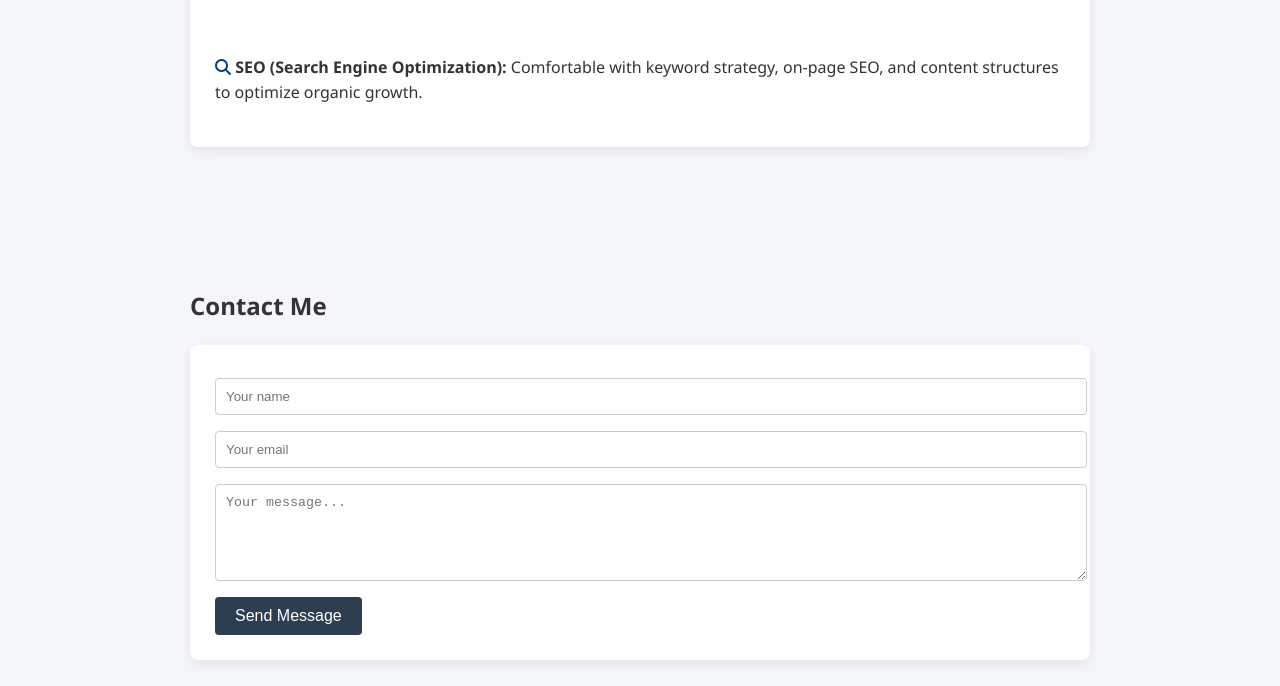
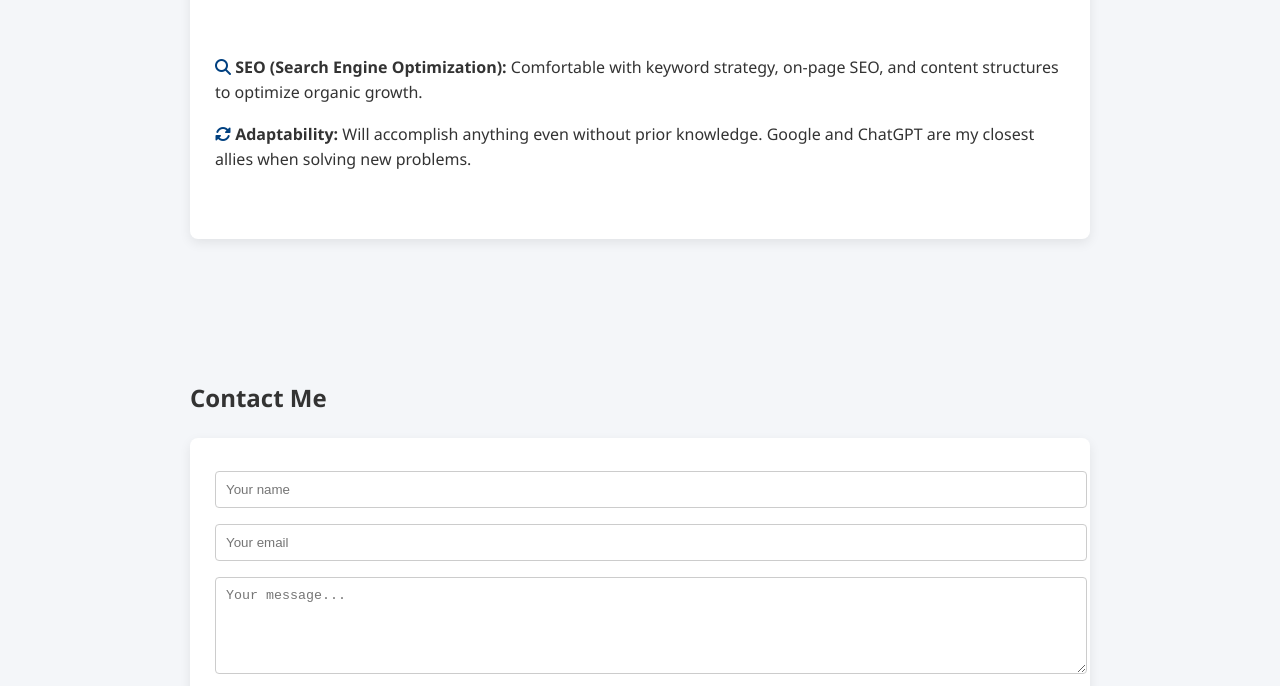
Before and after one commit to cayaan/cayaan.github.io, a plain HTML site: page index.html in a window 1280 px wide. Shown: the part 1630-2316 px from the top of the page. Drawn offline with Linux system fonts and the light colour scheme.

Commit message:
Update index.html

```diff
--- a/index.html
+++ b/index.html
@@ -158,6 +158,8 @@
     <p><i class="fas fa-globe" style="color:#004080;"></i> <strong>International Relations:</strong> Selected for Harvard’s HPAIR Conference 2026; tracks diplomacy, geopolitics, and evolving global narratives.</p><br>
     <p><i class="fas fa-chart-line" style="color:#004080;"></i> <strong>Business Trends:</strong> Continuously researching emerging startups, innovative models, market disruptions, and unicorn journeys.</p><br>
     <p><i class="fas fa-search" style="color:#004080;"></i> <strong>SEO (Search Engine Optimization):</strong> Comfortable with keyword strategy, on-page SEO, and content structures to optimize organic growth.</p>
+    <p><i class="fas fa-sync-alt" style="color:#004080;"></i> <strong>Adaptability:</strong> Will accomplish anything even without prior knowledge. Google and ChatGPT are my closest allies when solving new problems.</p><br>
+
   </div>
 </section>
 
```
